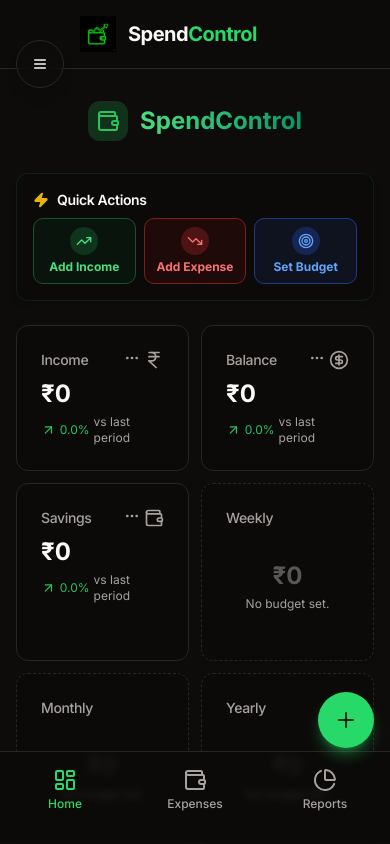
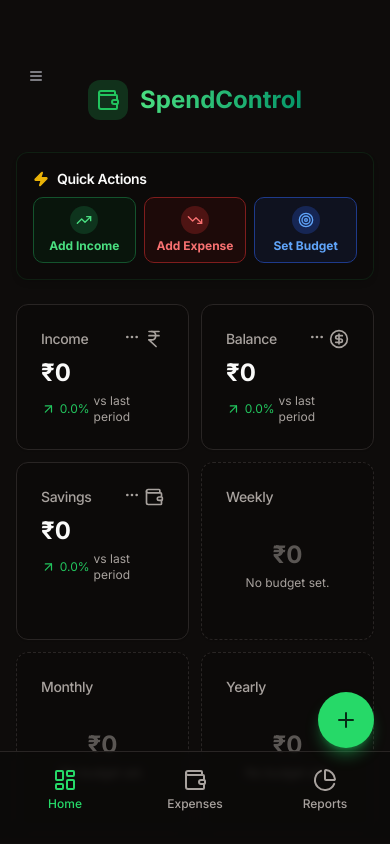
Before and after one commit to dharshanick/spendcontrol, a Next.js app: page /dashboard in a window 390 px wide. Built offline with nearby package versions, Linux system fonts and the light colour scheme.

Commit message:
feat: increase vertical spacing for mobile menu and dashboard header

```diff
--- a/src/app/(app)/dashboard/page.tsx
+++ b/src/app/(app)/dashboard/page.tsx
@@ -161,7 +161,7 @@
 
                 {/* 1. Add 'justify-center' to center everything */}
                 {/* 2. Add 'pt-4' to push it down from the status bar */}
-                <div className="flex items-center justify-center gap-3 mb-8 pt-4 relative">
+                <div className="flex items-center justify-center gap-3 mb-8 pt-16 relative">
                     {/* The Logo Image */}
                     <div className="h-10 w-10 bg-green-500/20 rounded-xl flex items-center justify-center">
                         <Wallet className="h-6 w-6 text-green-500" />
--- a/src/components/layout/mobile-header.tsx
+++ b/src/components/layout/mobile-header.tsx
@@ -17,9 +17,9 @@
           <Button
             variant="ghost"
             size="icon"
-            className="md:hidden fixed top-10 left-4 z-50 h-12 w-12 bg-background/50 backdrop-blur-md border border-zinc-800 rounded-full shadow-lg"
+            className="md:hidden fixed top-14 left-4 z-50 h-10 w-10 text-zinc-400 hover:text-white"
           >
-            <Menu className="h-6 w-6" />
+            <Menu className="h-8 w-8" />
             <span className="sr-only">Toggle Menu</span>
           </Button>
         </SheetTrigger>
@@ -29,44 +29,6 @@
           <Sidebar onLinkClick={() => setOpen(false)} />
         </SheetContent>
       </Sheet>
-
-      {/* Header bar kept for Logo if needed, or can be removed if cleaner look desired.
-          Assuming User wants just the floaty button for menu, but might still expect a header bar for logo?
-          The request specifically asked to move the button.
-          The original Header had the logo too.
-          I will keep the Header visual but REMOVE the menu button from inside it,
-          since the menu button is now FIXED positioning and floating.
-      */}
-
-      <header className="flex items-center justify-end p-4 border-b bg-background/95 backdrop-blur supports-[backdrop-filter]:bg-background/60 md:hidden sticky top-0 z-40 pl-20">
-        {/* DYNAMIC LOGO SECTION */}
-        <div className="flex items-center gap-3 mr-auto">
-          <div className="relative h-9 w-9">
-            {/* 1. LIGHT MODE: Shows the Dark Logo (for contrast) */}
-            <Image
-              src="/logo-dark.png"
-              alt="Logo"
-              fill
-              sizes="36px"
-              className="object-contain dark:hidden"
-              priority
-            />
-            {/* 2. DARK MODE: Shows the Light/Neon Logo (for contrast) */}
-            <Image
-              src="/logo-light.png"
-              alt="Logo"
-              fill
-              sizes="36px"
-              className="object-contain hidden dark:block"
-              priority
-            />
-          </div>
-
-          <span className="font-bold text-xl tracking-tight text-foreground">
-            Spend<span className="text-primary">Control</span>
-          </span>
-        </div>
-      </header>
     </>
   );
 }
```
